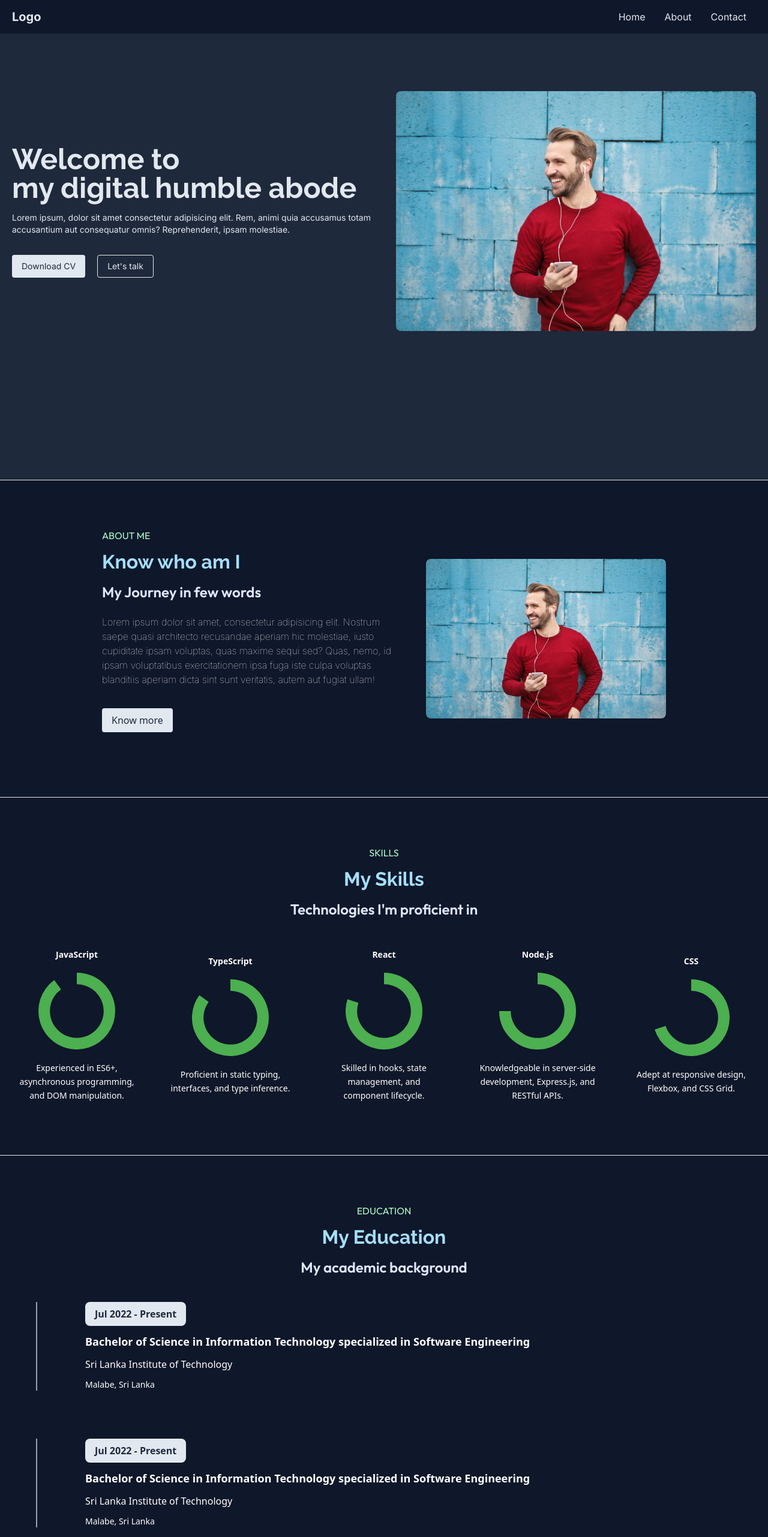
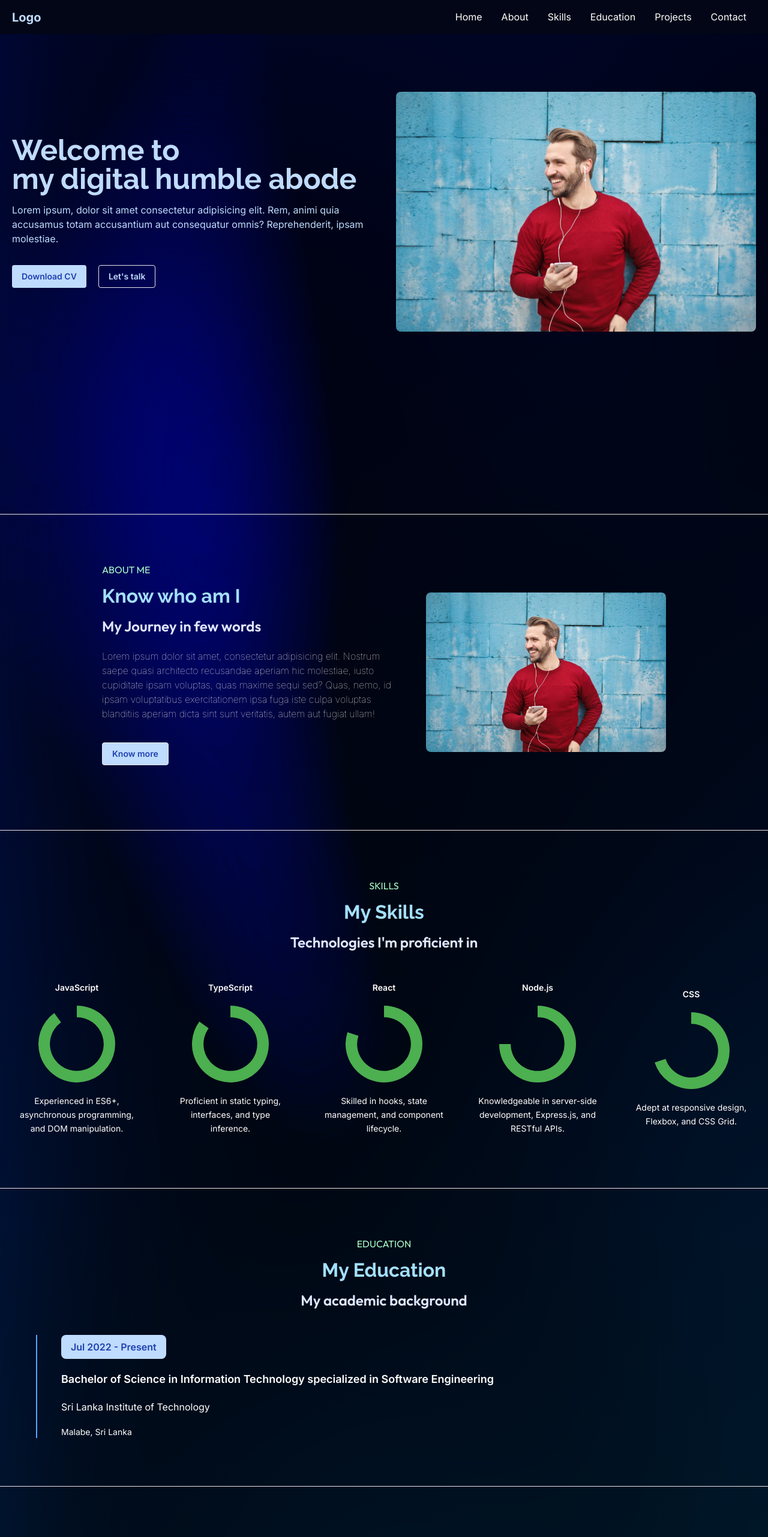
Before and after one commit to thathsaraDinu/portfolio-nextjs, a Next.js app: page / in a window 1280 px wide. Shown: the top 2563 px of the page at 60% size. Built offline with nearby package versions, Linux system fonts and the light colour scheme.

Commit message:
Add footer component, update page layout, and enhance styling

```diff
--- a/src/app/page.tsx
+++ b/src/app/page.tsx
@@ -1,27 +1,30 @@
 import About from "@/components/about";
 import { Contact } from "@/components/contact";
 import Education from "@/components/education";
+import Footer from "@/components/footer";
 import { Hero } from "@/components/hero";
+import { NavBar } from "@/components/navbar";
 import Projects from "@/components/projects";
 import Skills from "@/components/skills";
 
 export default function Home() {
   return (
-    <div className="bg-slate-900">
-      <div className="">
+    <div className="bg-[url('/images/back.svg')] bg-cover ">
+      <div className="font-inter">
+        <NavBar />
         <Hero />
         <hr className="max-w-screen-xl mx-auto" />
         <About />
         <hr className="max-w-screen-xl mx-auto" />
         <Skills />
         <hr className="max-w-screen-xl mx-auto" />
-        <Education/>
+        <Education />
         <hr className="max-w-screen-xl mx-auto" />
         <Projects />
         <hr className="max-w-screen-xl mx-auto" />
         <Contact />
         <hr className="max-w-screen-xl mx-auto" />
-
+        <Footer />
       </div>
     </div>
   );
--- a/src/components/about.tsx
+++ b/src/components/about.tsx
@@ -7,17 +7,11 @@ const About: React.FC = () => {
       <div className="flex justify-center items-center lg:gap-10 py-20 px-5 max-w-screen-xl mx-auto">
         <div className="flex flex-col items-start max-w-[500px]   text-start gap-5 ">
           <div className="flex flex-col gap-2">
-            <div className="custom-top-topic">
-              ABOUT ME
-            </div>
-            <div className="custom-second-topic">
-              Know who am I
-            </div>
-            <div className="custom-third-topic">
-              My Journey in few words
-            </div>
+            <div className="custom-top-topic">ABOUT ME</div>
+            <div className="custom-second-topic">Know who am I</div>
+            <div className="custom-third-topic">My Journey in few words</div>
           </div>
-          <div className="font-inter font-thin text-white ">
+          <div className=" font-thin text-white ">
             Lorem ipsum dolor sit amet, consectetur adipisicing elit. Nostrum
             saepe quasi architecto recusandae aperiam hic molestiae, iusto
             cupiditate ipsam voluptas, quas maxime sequi sed? Quas, nemo, id
@@ -25,7 +19,7 @@ const About: React.FC = () => {
             blanditiis aperiam dicta sint sunt veritatis, autem aut fugiat
             ullam!
           </div>
-          <button className="bg-slate-200 rounded text-slate-800 px-4 py-2 mt-4 hover:bg-slate-300">
+          <button className="transition-all duration-200 bg-blue-200 rounded text-blue-800 px-4 py-2 mt-4 hover:bg-blue-400 text-sm font-semibold border hover:border-blue-800">
             Know more
           </button>
           <hr className="max-w-screen-xl mx-auto h-2 border-white bg-white" />
--- a/src/components/education.tsx
+++ b/src/components/education.tsx
@@ -1,47 +1,20 @@
-export default function Education(){
+export default function Education() {
   return (
-      <section id="education" className="py-20 px-5 ">
+    <section id="education" className="py-20 px-5">
       <div className="max-w-screen-xl mx-auto flex flex-col gap-10">
         <div className="flex flex-col justify-center items-center gap-2">
-            <div className="custom-top-topic">
-              EDUCATION
-            </div>
-            <div className="custom-second-topic">
-              My Education
-            </div>
-            <div className="custom-third-topic">
-              My academic background
-            </div>
+          <div className="custom-top-topic">EDUCATION</div>
+          <div className="custom-second-topic">My Education</div>
+          <div className="custom-third-topic">My academic background</div>
         </div>
 
-          <div className="flex flex-col px-10 items-start gap-10 ">
-            <div className="flex  gap-20">
+        <div className="flex flex-col md:px-10 items-start gap-10 ">
+          <div className="flex gap-5 md:gap-10">
             <div>
-                <div className="w-[2px] h-full bg-gray-400"></div>
+              <div className="w-[2px] h-full bg-blue-400"></div>
             </div>
-              <div className="flex flex-col justify-start items-start gap-3">
-                <div className="py-2 px-4 bg-slate-200 text-slate-800 rounded-lg text-base font-semibold">
-                  Jul 2022 - Present
-                </div>
-                <div className="text-lg font-semibold text-white">
-                  Bachelor of Science in Information Technology specialized in
-                  Software Engineering
-                </div>
-                <div className="text-base text-white">
-                  Sri Lanka Institute of Technology
-                </div>
-                <div className="text-sm text-white">Malabe, Sri Lanka</div>
-              </div>
-            </div>
-            <div>
-
-            </div>
-            <div className="flex gap-20">
-              <div>
-                <div className="w-[2px] h-full bg-gray-400"></div>
-              </div>
-              <div className="flex flex-col justify-start items-start gap-3">
-                <div className="py-2 px-4 bg-slate-200 text-slate-800 rounded-lg text-base font-semibold">
+            <div className="flex flex-col justify-start items-start gap-5">
+              <div className="py-2 px-4 bg-blue-200 text-blue-800 rounded-lg text-base font-semibold">
                 Jul 2022 - Present
               </div>
               <div className="text-lg font-semibold text-white">
--- /dev/null
+++ b/src/components/footer.tsx
@@ -0,0 +1,19 @@
+export default function Footer() {
+  return (
+    <footer className="bg-transparent text-white py-10">
+      <div className="max-w-screen-xl mx-auto flex flex-col gap-8">
+        <div className="flex justify-center flex-wrap items-center gap-5">
+          <div className="text-sm">&copy; 2022 All rights reserved</div>
+          <div className="text-sm">Privacy Policy</div>
+          <div className="text-sm">Terms of Service</div>
+        </div>
+        <div className="text-center text-sm">
+          Designed and Developed by{" "}
+          <a href="#" className="underline">
+            Thathsara Dinuwan
+          </a>
+        </div>
+      </div>
+    </footer>
+  );
+}
--- a/src/components/hero.tsx
+++ b/src/components/hero.tsx
@@ -3,23 +3,22 @@ import Image from "next/image";
 
 export function Hero() {
   return (
-    <div className="2xl:h-[700px] lg:h-screen  bg-slate-800 font-inter">
-      <NavBar />
+    <div className="2xl:h-[700px] lg:h-screen  ">
       <div className="max-w-screen-xl mx-auto py-24 px-5  flex justify-between items-center">
         <div className="  flex flex-col gap-4 items-start  max-w-[600px]">
-          <h1 className="text-5xl  font-raleway text-slate-200 font-bold">
+          <h1 className="text-5xl  font-raleway text-blue-200 font-bold">
             Welcome to<br></br> my digital humble abode
           </h1>
-          <p className="text-slate-200 text-sm  ">
+          <p className="text-blue-200 text-base">
             Lorem ipsum, dolor sit amet consectetur adipisicing elit. Rem, animi
             quia accusamus totam accusantium aut consequatur omnis?
             Reprehenderit, ipsam molestiae.
           </p>
-          <div className="flex gap-5 text-sm">
-            <button className="bg-slate-200 rounded text-slate-800 px-4 py-2 mt-4 hover:bg-slate-300">
+          <div className=" flex gap-5 text-sm font-semibold">
+            <button className="transition-all duration-200 bg-blue-200 rounded text-blue-800 px-4 py-2 mt-4 hover:bg-blue-400">
               Download CV
             </button>
-            <button className="bg-transparent border  rounded text-slate-200 hover:bg-slate-200 hover:text-slate-800 px-4 py-2 mt-4">
+            <button className="transition-all duration-200 bg-transparent border  rounded text-blue-200 hover:bg-blue-200 hover:text-blue-800 px-4 py-2 mt-4">
               Let's talk
             </button>
           </div>
--- a/src/components/navbar.tsx
+++ b/src/components/navbar.tsx
@@ -5,7 +5,14 @@ import { useState } from "react";
 export function NavBar() {
   const [menuOpen, setMenuOpen] = useState(false);
 
-  const menuItems = ["Home", "About", "Contact"];
+  const menuItems = [
+    "Home",
+    "About",
+    "Skills",
+    "Education",
+    "Projects",
+    "Contact",
+  ];
 
   const links = ["home", "about", "contact"];
 
@@ -14,7 +21,7 @@ export function NavBar() {
       {/* mobile responsive */}
       <div id="responsive" className="sm:hidden">
         <div className="w-full flex flex-col justify-start ">
-          <div className=" bg-transparent h-full text-slate-200 p-4 flex justify-between items-center w-full ">
+          <div className=" bg-transparent h-full text-blue-200 p-4 flex justify-between items-center w-full ">
             <div className="flex items-center">
               <div className="text-xl font-bold">Logo</div>
             </div>
@@ -48,14 +55,14 @@ export function NavBar() {
             </div>
           </div>
         </div>
-        <div className=" mx-auto bg-slate-100 ">
+        <div className=" mx-auto bg-blue-100 ">
           {menuOpen && (
             <div className="flex flex-col items-end">
               {menuItems.map((item, index) => (
                 <a
                   key={index}
                   href={`#${links[index]}`}
-                  className="text-slate-900 p-3 w-full hover:bg-slate-300 text-end"
+                  className="transition-all duration-200 text-blue-100 p-3 w-full hover:bg-blue-800 bg-blue-900 text-end"
                 >
                   {item}
                 </a>
@@ -66,13 +73,21 @@ export function NavBar() {
       </div>
 
       {/* desktop */}
-      <nav id="desktop" className="hidden sm:flex justify-between px-5 bg-slate-900">
-        <div className=" bg-transparent h-full  text-slate-200  flex justify-between items-center w-full max-w-screen-xl mx-auto">
+      <nav
+        id="desktop"
+        className="hidden sm:flex justify-between px-5 bg-slate-950 sticky top-0 z-100"
+      >
+        <div className=" bg-transparent h-full  text-blue-200  flex justify-between items-center w-full max-w-screen-xl mx-auto">
           <div className="text-xl font-bold">Logo</div>
           <div className="flex items-center  ">
             {menuItems.map((item, index) => (
-              <a className="px-4 py-4" key={index} href={`#${links[index]}`}>
+              <a
+                className="transition-all duration-200 group px-4 py-4 text-white "
+                key={index}
+                href={`#${links[index]}`}
+              >
                 {item}
+                <hr className="transition-all duration-200 w-0 bg-white group-hover:w-full"></hr>
               </a>
             ))}
           </div>
--- a/src/components/projectitem.tsx
+++ b/src/components/projectitem.tsx
@@ -6,13 +6,18 @@ type ProjectItemProps = {
 
 export function ProjectItem({ title, description, link }: ProjectItemProps) {
   return (
-    <div className="bg-slate-100 h-[300px] col-span-1  rounded-md shadow-md">
+    <div className="bg-blue-950 h-[350px] col-span-1 text-blue-100 rounded-md shadow-md">
       <div className="flex flex-col">
-        <img className="h-[150px] rounded-t-md object-cover" src="images/pexels-olly-846741.jpg" />
-        <div className="flex flex-col gap-3 px-3 py-2">
-          <h2 className="text-xl font-bold">{title}</h2>
-          <p className="text-sm">{description}</p>
-          <a href={link} className="text-sm text-blue-500 hover:underline">
+        <img
+          className="h-[150px] rounded-t-md object-cover"
+          src="images/pexels-olly-846741.jpg"
+        />
+        <div className="flex flex-col justify-between items-start gap-3 px-3 py-2">
+          <div className="flex flex-col gap-2">
+            <h2 className="text-xl font-bold ">{title}</h2>
+            <p className="text-sm">{description}</p>
+          </div>
+          <a href={link} className="text-sm text-blue-300 hover:underline">
             View Project
           </a>
         </div>
```
Also changed, not shown: src/components/contact.tsx (+12 -15 lines), src/components/projects.tsx (+3 -7 lines), public/images/back.svg (added). Lines whose indentation alone changed are shown as unchanged.
